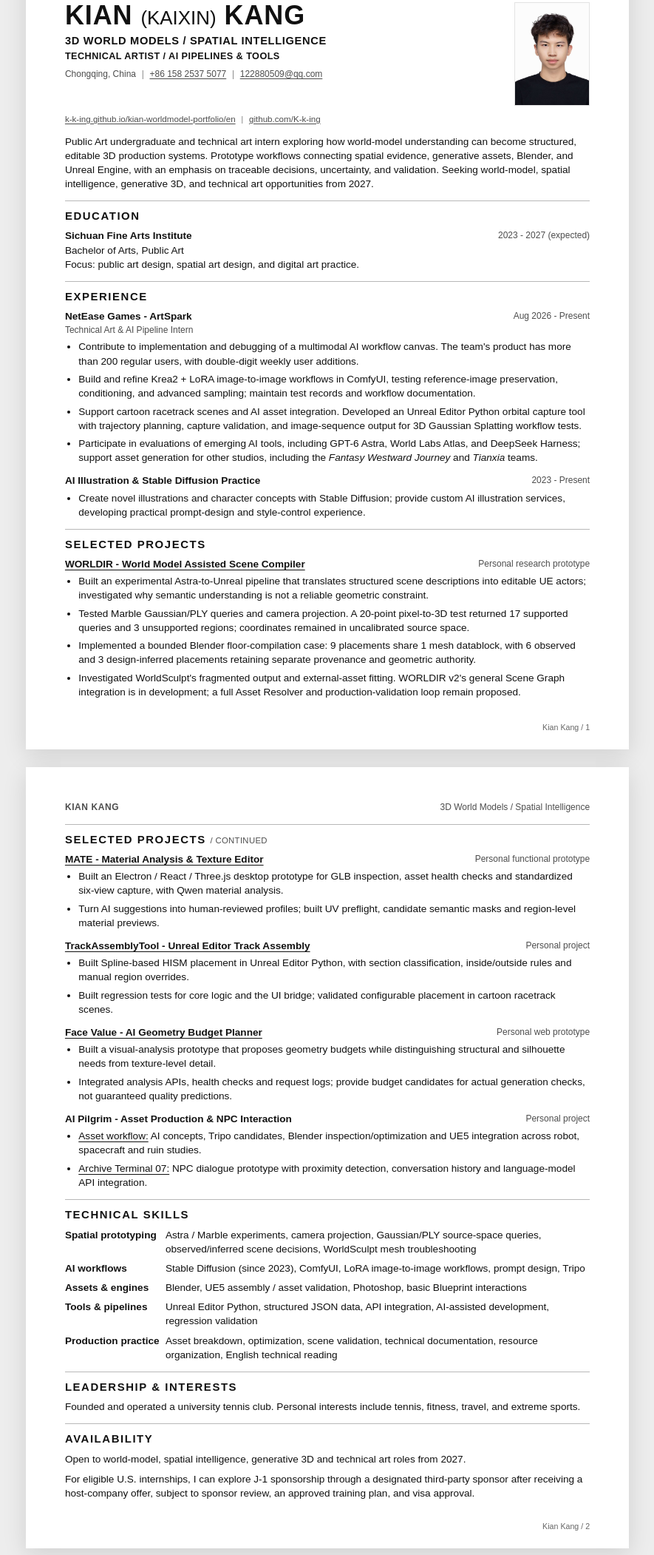
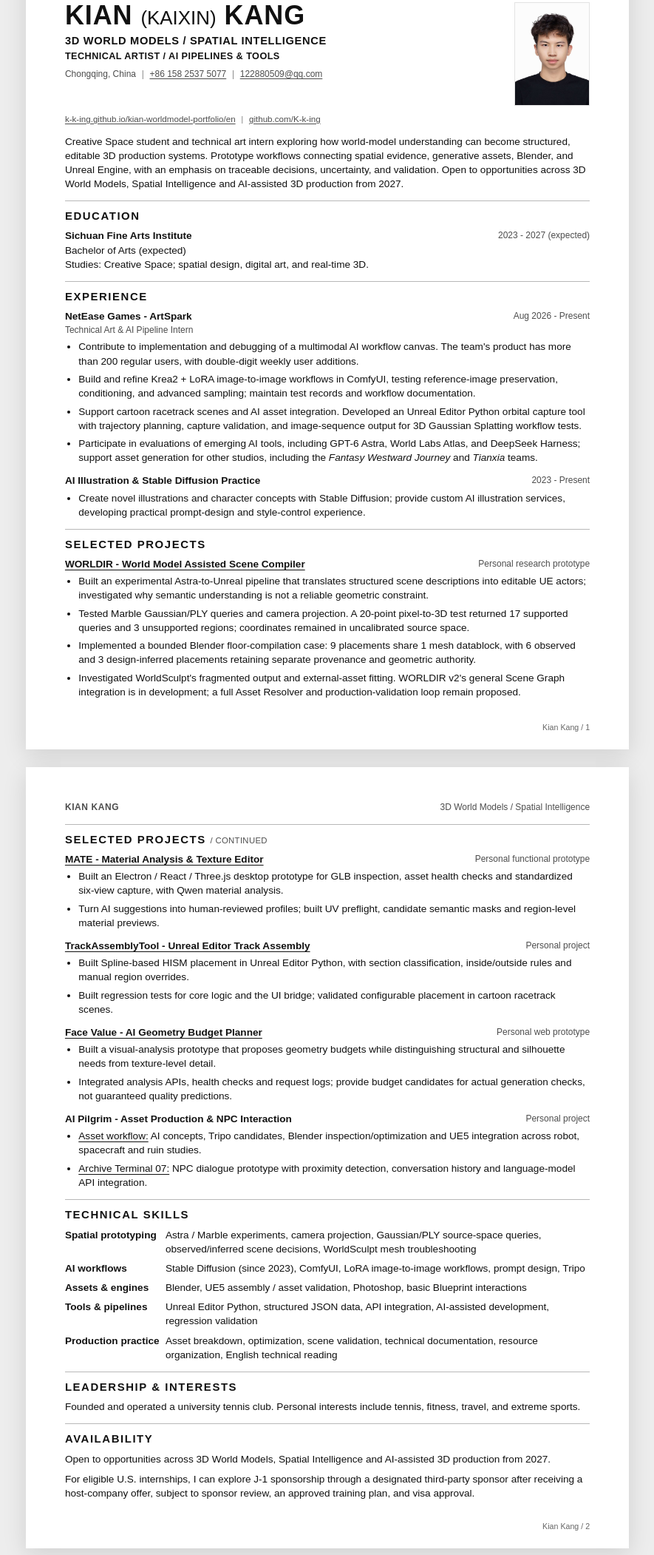
Before and after one commit to K-k-ing/kian-worldmodel-portfolio, a plain HTML site: page en/resume-source.html in a window 1280 px wide. Shown: the part 118-2220 px from the top of the page at 74% size, without its empty margins (197-1082 px from the left). Drawn offline with Linux system fonts and the light colour scheme.

Commit message:
Update Creative Space background and focused 3D production positioning

```diff
--- a/en/resume-source.html
+++ b/en/resume-source.html
@@ -35,7 +35,7 @@
           <li><a href="https://k-k-ing.github.io/kian-worldmodel-portfolio/en/">k-k-ing.github.io/kian-worldmodel-portfolio/en</a></li>
           <li><a href="https://github.com/K-k-ing">github.com/K-k-ing</a></li>
         </ul>
-        <p class="resume-summary">Public Art undergraduate and technical art intern exploring how world-model understanding can become structured, editable 3D production systems. Prototype workflows connecting spatial evidence, generative assets, Blender, and Unreal Engine, with an emphasis on traceable decisions, uncertainty, and validation. Seeking world-model, spatial intelligence, generative 3D, and technical art opportunities from 2027.</p>
+        <p class="resume-summary">Creative Space student and technical art intern exploring how world-model understanding can become structured, editable 3D production systems. Prototype workflows connecting spatial evidence, generative assets, Blender, and Unreal Engine, with an emphasis on traceable decisions, uncertainty, and validation. Open to opportunities across 3D World Models, Spatial Intelligence and AI-assisted 3D production from 2027.</p>
       </header>
 
       <section aria-labelledby="education-title">
@@ -43,7 +43,7 @@
         <div class="entry-heading">
           <h3>Sichuan Fine Arts Institute</h3><p>2023 - 2027 (expected)</p>
         </div>
-        <p>Bachelor of Arts, Public Art<br>Focus: public art design, spatial art design, and digital art practice.</p>
+        <p>Bachelor of Arts (expected)<br>Studies: Creative Space; spatial design, digital art, and real-time 3D.</p>
       </section>
 
       <section aria-labelledby="experience-title">
@@ -135,7 +135,7 @@
 
       <section class="availability" aria-labelledby="availability-title">
         <h2 id="availability-title">Availability</h2>
-        <p>Open to world-model, spatial intelligence, generative 3D and technical art roles from 2027.</p>
+        <p>Open to opportunities across 3D World Models, Spatial Intelligence and AI-assisted 3D production from 2027.</p>
         <p>For eligible U.S. internships, I can explore J-1 sponsorship through a designated third-party sponsor after receiving a host-company offer, subject to sponsor review, an approved training plan, and visa approval.</p>
       </section>
       <footer class="resume-page-number" aria-hidden="true">Kian Kang / 2</footer>
```
Also changed, not shown: en/index.html (+1 -1 lines), 1 other file.
